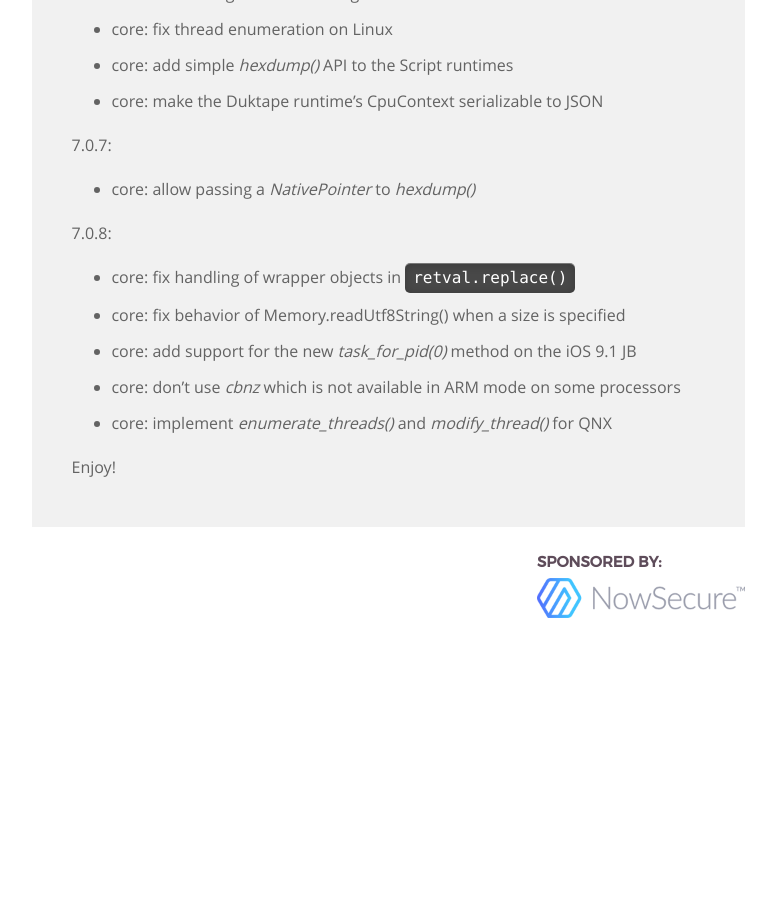
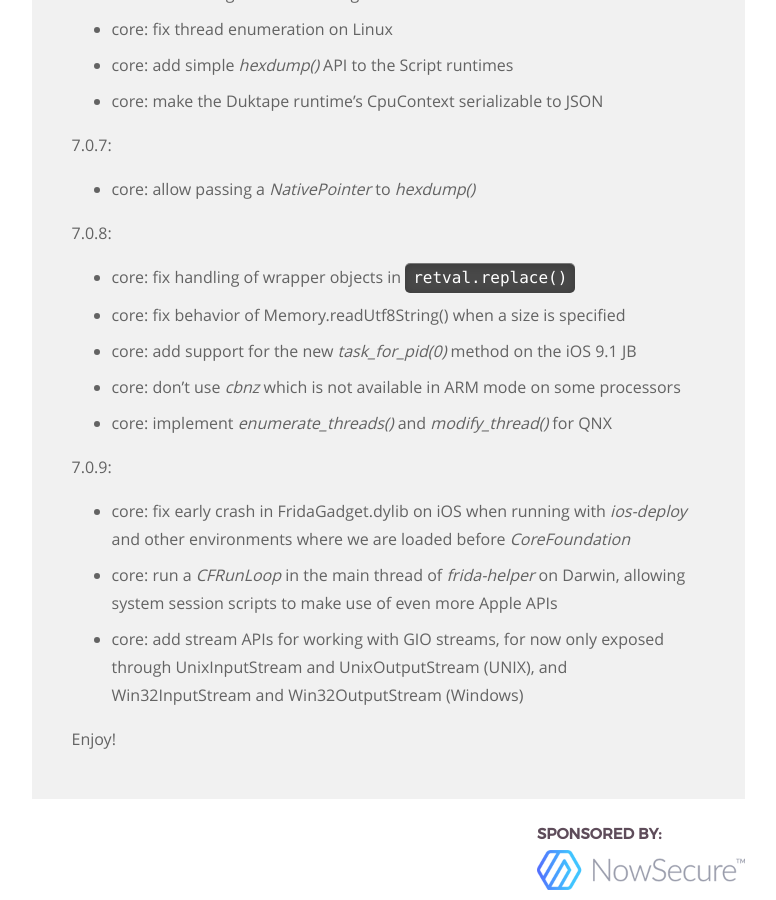
Before and after one commit to frida/frida-website, a Jekyll site: the page built from _posts/2016-02-24-frida-7-0-released.markdown, in a window 1280 px wide and 900 px high, scrolled down 1588 px. Shown: the whole window, without its empty margins (364-1140 px from the left). Built offline with Jekyll 4.4.1, drawn with Linux system fonts in a browser that asks for light colours; before the commit the page ends 2216 px from its top, so only the background shows below that.

Commit message:
Add release notes for 7.0.9

```diff
--- a/_posts/2016-02-24-frida-7-0-released.markdown
+++ b/_posts/2016-02-24-frida-7-0-released.markdown
@@ -75,4 +75,15 @@ So in closing, here's a summary of the changes:
 - core: don't use *cbnz* which is not available in ARM mode on some processors
 - core: implement *enumerate_threads()* and *modify_thread()* for QNX
 
+7.0.9:
+
+- core: fix early crash in FridaGadget.dylib on iOS when running with
+        *ios-deploy* and other environments where we are loaded before
+        *CoreFoundation*
+- core: run a *CFRunLoop* in the main thread of *frida-helper* on Darwin,
+        allowing system session scripts to make use of even more Apple APIs
+- core: add stream APIs for working with GIO streams, for now only exposed
+        through UnixInputStream and UnixOutputStream (UNIX), and
+        Win32InputStream and Win32OutputStream (Windows)
+
 Enjoy!
```
